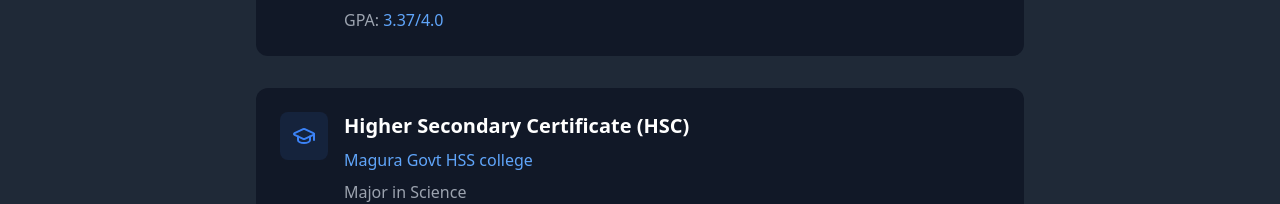
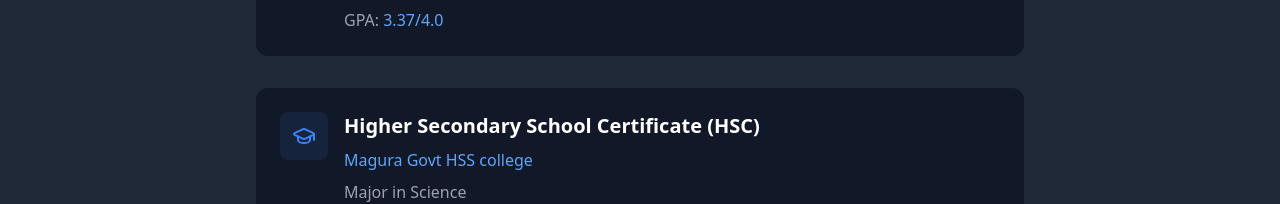
Before and after one commit to SuvroBiswas93/react-portfolio, a React (Vite) app: page / in a window 1280 px wide. Shown: the part 1108-1312 px from the top of the page. Built offline with nearby package versions, Linux system fonts and the light colour scheme; no server answers.

Commit message:
Modify Education and projects data

```diff
--- a/src/components/Education.tsx
+++ b/src/components/Education.tsx
@@ -9,7 +9,7 @@
     gpa: "3.37/4.0"
   },
   {
-    degree: "Higher Secondary Certificate (HSC)",
+    degree: "Higher Secondary School Certificate (HSC)",
     institution: "Magura Govt HSS college",
     description: "Major in Science ",
     gpa: "4.30/5.0"
--- a/src/components/Projects.tsx
+++ b/src/components/Projects.tsx
@@ -5,7 +5,7 @@
   {
     title: 'Tourism Website',
     description: 'Tourism Website Built with React.js , Tailwind css',
-    image: 'https://images.pexels.com/photos/1659438/pexels-photo-1659438.jpeg?auto=compress&cs=tinysrgb&w=600',
+    image: 'https://images.pexels.com/photos/238622/pexels-photo-238622.jpeg?auto=compress&cs=tinysrgb&w=600',
     github: 'https://github.com/SuvroBiswas93/Tourism-website.git',
     demo: 'https://destination-travel-theta.vercel.app/'
   },
```
